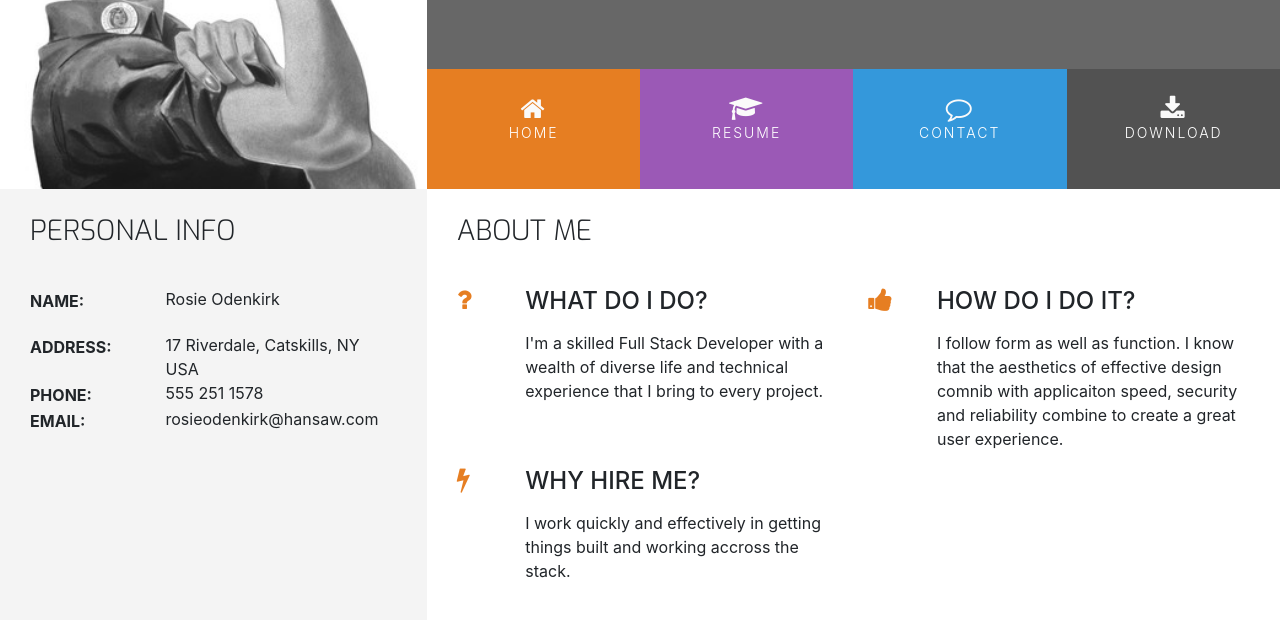
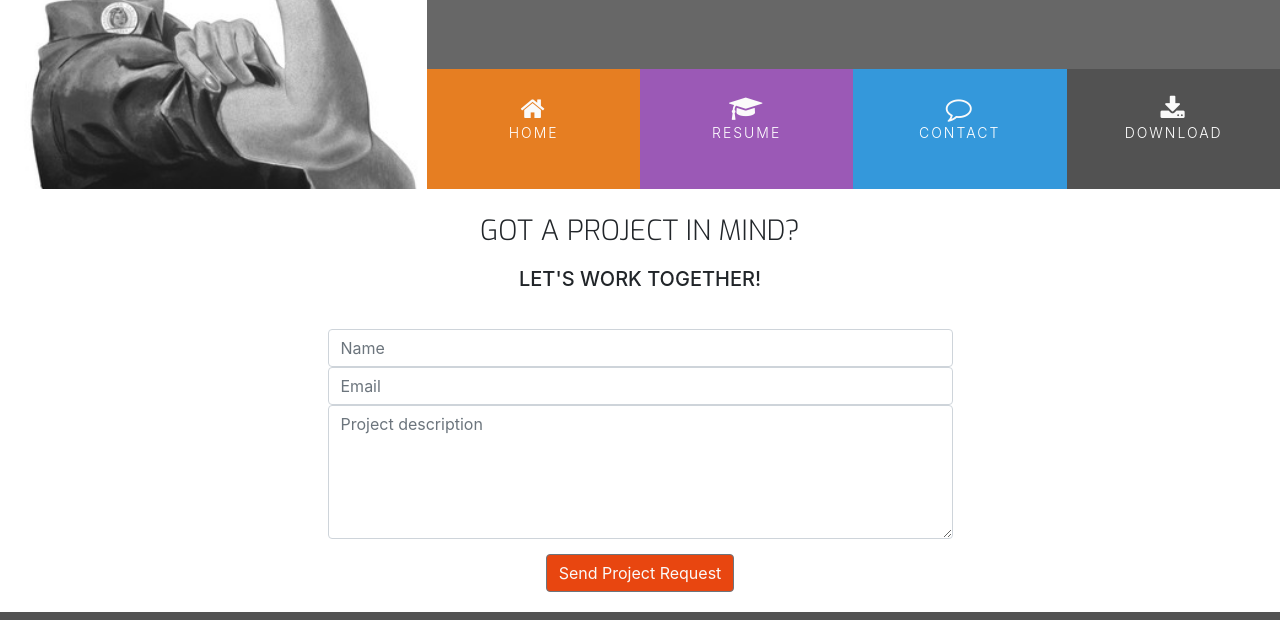
Before and after one commit to brunoroncete/first-project, a plain HTML site: page contact.html in a window 1280 px wide. Shown: the part 180-800 px from the top of the page. Drawn offline with nearby package versions, Linux system fonts and the light colour scheme.

Commit message:
styling contact.html

```diff
--- a/assets/css/style.css
+++ b/assets/css/style.css
@@ -38,6 +38,10 @@
     background-color: #9b59b6;
 }
 
+
+.bg-color-contact {
+    background-color: #fff;
+}
 
 
 /*----------------Special paddings/margins/text */
@@ -354,3 +358,40 @@ footer {
 .history-items {
     margin-bottom: 30px;
 }
+
+/*----------------Contact form */
+
+.contact-heading {
+    font-family: "Exo", sans-serif;
+    font-weight: 300;
+    margin-top: 25px;
+    margin-bottom: 20px;
+
+}
+
+.center-form {
+    padding-top: 10px;
+    margin: 0 auto;
+    max-width: 70%;
+
+}
+
+button[type="submit"] {
+    margin-top: 15px;
+    margin-bottom: 20px;
+    color: #fafafa;
+    background-color: #e84610;
+}
+
+/*----------------Media Queries */
+
+@media(min-width: 992px) {
+    .center-form {
+        padding-top: 30px;
+        min-height: 240px;
+        margin: 0 auto;
+        max-width: 50%;
+
+    }
+
+}
--- a/contact.html
+++ b/contact.html
@@ -53,111 +53,26 @@
         </div>
     </header>
     <section class="container-fluid">
-        <div class="row">
-            <div class="col-md-4 bg-color-personal-info section-column">
-                <div class="row">
-                    <div class="col-12">
-                        <h3 class="section-heading uppercase">Personal Info</h3>
-                    </div>
-                </div>
-                <div class="personal-info-item">
-                    <div class="key">
-                        <p class="uppercase">
-                            Name:
-                        </p>
-                    </div>
-                    <div class="value">
-                        <p>
-                            Rosie Odenkirk
-                        </p>
-                    </div>
-                </div>
-                <div class="personal-info-item">
-                    <div class="key">
-                        <p class="uppercase">
-                            Address:
-                        </p>
-                    </div>
-                    <div class="value">
-                        <p>
-                            17 Riverdale, Catskills, NY USA
-                        </p>
-                    </div>
-                    <div class="key">
-                        <p class="uppercase">
-                            Phone:
-                        </p>
-                    </div>
-                    <div class="value">
-                        <p>
-                            555 251 1578
-                        </p>
-                    </div>
-                    <div class="key">
-                        <p class="uppercase">
-                            Email:
-                        </p>
-                    </div>
-                    <div class="value">
-                        <p>
-                            rosieodenkirk@hansaw.com
-                        </p>
-                    </div>
-                </div>
-            </div>
-            <div class="col-md-8 bg-color-three-reasons section-column">
-                <div class="row">
-                    <div class="col">
-                        <h3 class="section-heading uppercase">About Me</h3>
-                    </div>
-                </div>
-                <div class="row">
-                    <div class="col-10 offset-1 offset-sm-0 col-sm-4 col-md-6">
-                        <div class="row">
-                            <div class="col-2">
-                                <i class="three-reasons-icon fa fa-question" aria-hidden="true"></i>
-                            </div>
-                            <div class="col-10">
-                                <h4 class="three-reasons-heading uppercase">What do I do?</h4>
-                                <p>I'm a skilled Full Stack Developer with a wealth of diverse
-                                    life and technical experience that I bring to every project.
-                                </p>
+        <div class="row bg-color-contact">
+            <div class="col">
+                <h3 class="contact-heading uppercase text-center">Got a project in mind?</h3>
+                <h5 class="uppercase text-center">Let's work together!</h5>
+                <div class="center-form">
+                    <form>
+                        <input type="text" name="name" id="fullname" class="form-control" placeholder="Name" required />
+                        <input type="email" name="email" id="emailaddress" class="form-control" placeholder="Email"
+                            required />
+                        <textarea rows="5" name="projectsummary" id="projectsummary" class="form-control"
+                            placeholder="Project description" required></textarea>
+                        <div class="form-row text-center">
+                            <div class="col">
+                                <button type="submit" class="btn btn-secondary">Send Project Request</button>
                             </div>
                         </div>
-                    </div>
-                    <div class="col-10 offset-1 offset-sm-0 col-sm-4 col-md-6">
-                        <div class="row">
-                            <div class="col-2">
-                                <i class="three-reasons-icon fa fa-thumbs-up" aria-hidden="true"></i>
-                            </div>
-                            <div class="col-10">
-                                <h4 class="three-reasons-heading uppercase">How do I do it?</h4>
-                                <p>I follow form as well as function. I know that the aesthetics of
-                                    effective
-                                    design comnib with applicaiton speed, security and reliability combine
-                                    to
-                                    create a great user experience.
-                                </p>
-                            </div>
-                        </div>
-                    </div>
-                    <div class="col-10 offset-1 offset-sm-0 col-sm-4 col-md-6">
-                        <div class="row">
-                            <div class="col-2">
-                                <i class="three-reasons-icon fa fa-bolt" aria-hidden="true"></i>
-                            </div>
-                            <div class="col-10">
-                                <h4 class="three-reasons-heading uppercase">Why hire me?</h4>
-                                <p>I work quickly and effectively in getting things built and working
-                                    accross the stack.
-                                </p>
-                            </div>
-                        </div>
-                    </div>
+                    </form>
                 </div>
             </div>
         </div>
-
     </section>
     <footer class="container-fluid">
         <div id="footer-details" class="row">
```
